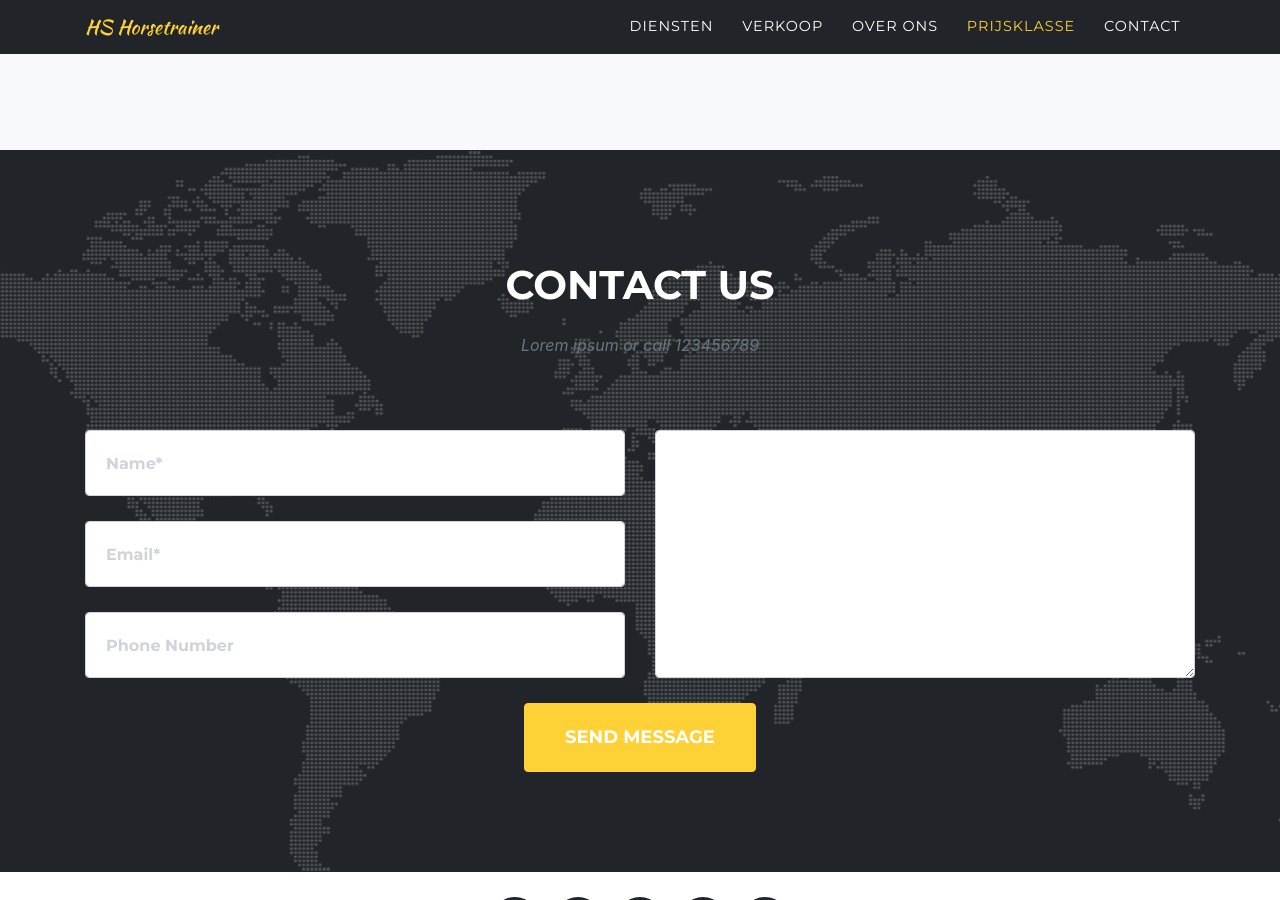
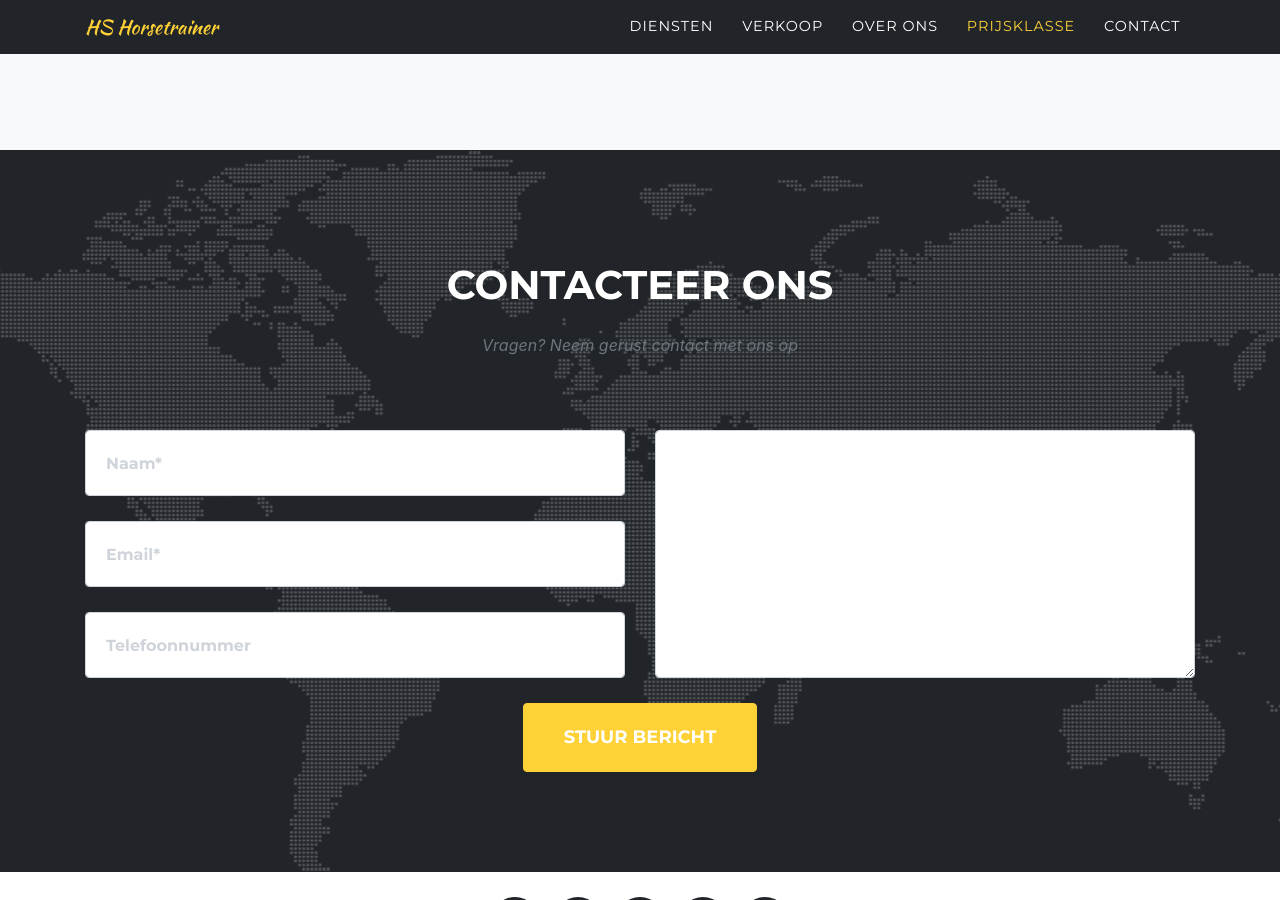
Before and after one commit to ritchiejacobs/hs-horsetrainer, a Jekyll site: the page built from index.md, in a window 1280 px wide and 900 px high, scrolled down 4911 px. Built offline with Jekyll 4.4.1, drawn with Linux system fonts in a browser that asks for light colours; some web fonts are replaced.

Commit message:
update contact form text

```diff
--- a/_data/sitetext.yml
+++ b/_data/sitetext.yml
@@ -130,19 +130,19 @@ en: &DEFAULT_EN
             icon: fab fa-linkedin-in
 
   contact:
-    title: "Contact Us"
-    text: "Lorem ipsum or call 123456789"
+    title: "Contacteer ons"
+    text: "Vragen? Neem gerust contact met ons op"
     section: contact
-    name: "Name*"
-    name-validation: "Please enter your name."
+    name: "Naam*"
+    name-validation: "Gelieve een naam in te vullen."
     email: "Email*"
-    email-validation: "Please enter your email address."
-    phone: "Phone Number"
-    phone-validation: "Please enter your phone number."
-    message: "Message*"
-    message-validation: "Please enter a message."
+    email-validation: "Gelieve een email address in te vullen."
+    phone: "Telefoonnummer"
+    phone-validation: "Gelieve een telefoonnummer in te vullen."
+    message: "Bericht*"
+    message-validation: "Gelieve een bericht in te vullen."
     subject: "Contact Form Submission"
-    submit: "Send Message"
+    submit: "Stuur bericht"
 
   footer:
     legal: "Privacy Policy"
```
